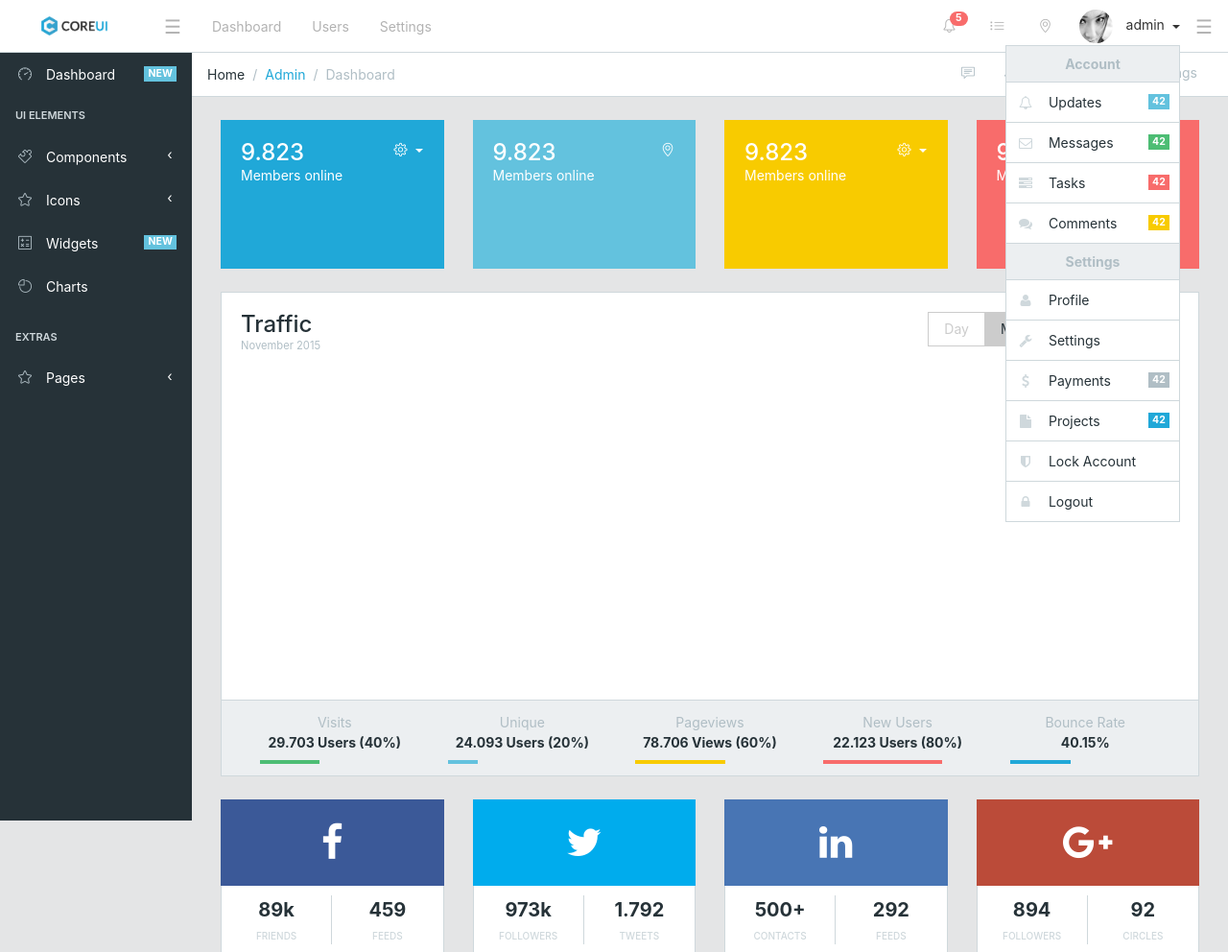
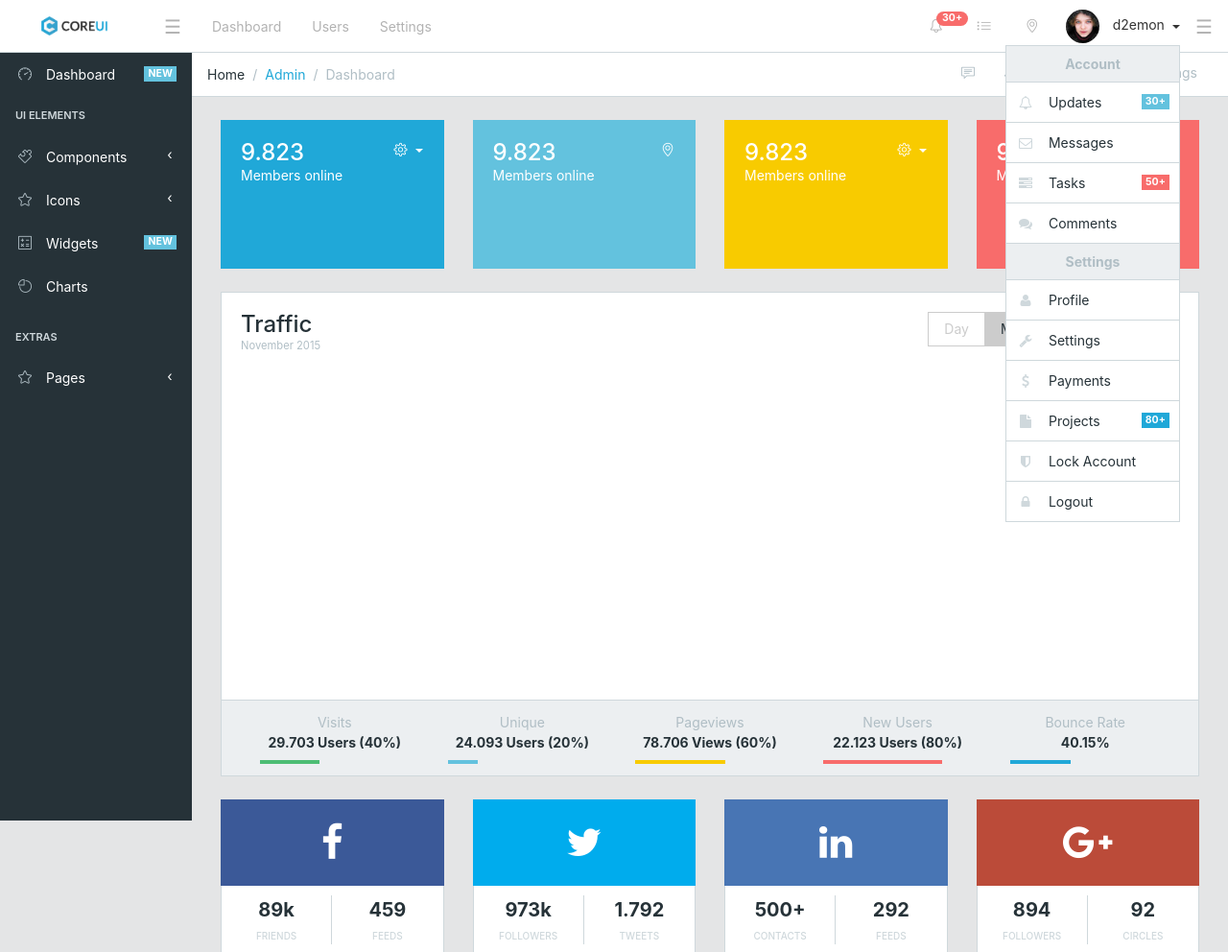
Before and after one commit to d2emon/projectboard, a Django app: page /projects/dashboard/ in a window 1280 px wide, after a click on "d2emon". Shown: the top 992 px of the page at 96% size. Run offline with Django 3.2, Linux system fonts and the light colour scheme; the visitor is signed in with stand-in values (Sample User, id 1); data that the repository does not hold is empty; some libraries are stand-ins or nearby versions.

Commit message:
User menu

```diff
--- a/projectboard/urls.py
+++ b/projectboard/urls.py
@@ -17,7 +17,7 @@ from django.conf.urls import url, include
 from django.contrib import admin
 
 urlpatterns = [
-    url(r'^users/', include('users.urls', namespace='users')),
+    url(r'^user/', include('users.urls', namespace='users')),
     url(r'^projects/', include('projects.urls', namespace='projects')),
     url(r'^admin/', admin.site.urls),
     url(r'^accounts/', include('registration.backends.default.urls')),
--- a/projects/views.py
+++ b/projects/views.py
@@ -77,10 +77,37 @@ def dashboard(request):
     elif request.method == 'GET':
         createform = CreateProjectForm()
 
+    import random
+    notifications = {
+        'updates': 0,
+        'messages': 0,
+        'tasks': 0,
+        'comments': 0,
+        'payments': 0,
+        'projects': 0,
+    }
+    for k in notifications:
+        n = random.randint(-50, 100)
+        if n < 0:
+            notifications[k] = 0
+            continue
+        for d in range(100, 0, -10):
+            if n > d:
+                n = str(d) + "+"
+                break
+        notifications[k] = n
+    userdata = {
+        'notifications': notifications,
+        'avatar': str(random.randint(1, 8)) + ".jpg",
+        'username': "d2emon",
+        'email': "d2emonium@gmail.com",
+    }
     context = {
         'subs': subs,
         'createform': createform,
-        'invites': invites
+        'invites': invites,
+
+        'userdata': userdata,
     }
     if request.GET.get('csv', ''):
         # response, writer = reponse_for_cvs()
--- a/templates/project/dashboard.html
+++ b/templates/project/dashboard.html
@@ -27,47 +27,45 @@
 {% block usermenu %}
 <ul class="nav navbar-nav ml-auto">
   <li class="nav-item d-md-down-none">
-                <a class="nav-link" href="#"><i class="icon-bell"></i><span class="badge badge-pill badge-danger">5</span></a>
+    <a class="nav-link" href="{% url 'users:notify' 'updates' %}#updates"><i class="icon-bell"></i>{% if userdata.notifications.updates %}<span class="badge badge-pill badge-danger">{{ userdata.notifications.updates }}</span>{% endif %}</a>
   </li>
   <li class="nav-item d-md-down-none">
-                <a class="nav-link" href="#"><i class="icon-list"></i></a>
+    <a class="nav-link" href="{% url 'users:projects' %}"><i class="icon-list"></i></a>
   </li>
   <li class="nav-item d-md-down-none">
-                <a class="nav-link" href="#"><i class="icon-location-pin"></i></a>
+    <a class="nav-link" href="{% url 'users:pins' %}"><i class="icon-location-pin"></i></a>
   </li>
   <li class="nav-item dropdown">
     <a class="nav-link dropdown-toggle nav-link" data-toggle="dropdown" href="#" role="button" aria-haspopup="true" aria-expanded="false">
-                  <img src="{% static 'images/avatars/6.jpg' %}" class="img-avatar" alt="admin@bootstrapmaster.com">
-                    <span class="d-md-down-none">admin</span>
+      <img src="{% static 'images/avatars/' %}{{userdata.avatar}}" class="img-avatar" alt="{{ userdata.email }}">
+      <span class="d-md-down-none">{{ userdata.username }}</span>
     </a>
     <div class="dropdown-menu dropdown-menu-right">
-
       <div class="dropdown-header text-center">
         <strong>Account</strong>
       </div>
 
-                    <a class="dropdown-item" href="#"><i class="fa fa-bell-o"></i> Updates<span class="badge badge-info">42</span></a>
-                    <a class="dropdown-item" href="#"><i class="fa fa-envelope-o"></i> Messages<span class="badge badge-success">42</span></a>
-                    <a class="dropdown-item" href="#"><i class="fa fa-tasks"></i> Tasks<span class="badge badge-danger">42</span></a>
-                    <a class="dropdown-item" href="#"><i class="fa fa-comments"></i> Comments<span class="badge badge-warning">42</span></a>
+      <a class="dropdown-item" href="{% url 'users:notify' 'updates' %}#updates"><i class="fa fa-bell-o"></i> Updates{% if userdata.notifications.updates %}<span class="badge badge-info">{{ userdata.notifications.updates }}</span>{% endif %}</a>
+      <a class="dropdown-item" href="{% url 'users:notify' 'messages' %}#messages"><i class="fa fa-envelope-o"></i> Messages{% if userdata.notifications.messages %}<span class="badge badge-success">{{ userdata.notifications.messages }}</span>{% endif %}</a>
+      <a class="dropdown-item" href="{% url 'users:notify' 'tasks' %}#tasks"><i class="fa fa-tasks"></i> Tasks{% if userdata.notifications.tasks %}<span class="badge badge-danger">{{ userdata.notifications.tasks }}</span>{% endif %}</a>
+      <a class="dropdown-item" href="{% url 'users:notify' 'comments' %}#comments"><i class="fa fa-comments"></i> Comments{% if userdata.notifications.comments %}<span class="badge badge-warning">{{ userdata.notifications.comments }}</span>{% endif %}</a>
 
       <div class="dropdown-header text-center">
         <strong>Settings</strong>
       </div>
 
-                    <a class="dropdown-item" href="#"><i class="fa fa-user"></i> Profile</a>
-                    <a class="dropdown-item" href="#"><i class="fa fa-wrench"></i> Settings</a>
-                    <a class="dropdown-item" href="#"><i class="fa fa-usd"></i> Payments<span class="badge badge-default">42</span></a>
-                    <a class="dropdown-item" href="#"><i class="fa fa-file"></i> Projects<span class="badge badge-primary">42</span></a>
+      <a class="dropdown-item" href="{% url 'users:profile' %}"><i class="fa fa-user"></i> Profile</a>
+      <a class="dropdown-item" href="{% url 'users:settings' %}"><i class="fa fa-wrench"></i> Settings</a>
+      <a class="dropdown-item" href="{% url 'users:payments' %}"><i class="fa fa-usd"></i> Payments{% if userdata.notifications.payments %}<span class="badge badge-default">{{ userdata.notifications.payments }}</span>{% endif %}</a>
+      <a class="dropdown-item" href="{% url 'users:projects' %}"><i class="fa fa-file"></i> Projects{% if userdata.notifications.projects %}<span class="badge badge-primary">{{ userdata.notifications.projects }}</span>{% endif %}</a>
       <div class="divider"></div>
-                    <a class="dropdown-item" href="#"><i class="fa fa-shield"></i> Lock Account</a>
-                    <a class="dropdown-item" href="#"><i class="fa fa-lock"></i> Logout</a>
+      <a class="dropdown-item" href="{% url 'users:lock' %}"><i class="fa fa-shield"></i> Lock Account</a>
+      <a class="dropdown-item" href="{% url 'users:logout' %}"><i class="fa fa-lock"></i> Logout</a>
     </div>
   </li>
   <li class="nav-item d-md-down-none">
     <a class="nav-link navbar-toggler aside-menu-toggler" href="#">☰</a>
   </li>
-
 </ul>
 {% endblock %}
 {% block navmenu %}
--- a/users/urls.py
+++ b/users/urls.py
@@ -15,4 +15,11 @@ urlpatterns = [
     # Dummy views
     url(r'^list$', views.login, name='list'),
     url(r'^settings$', views.login, name='settings'),
+    url(r'^notifications(?:/(?P<filter>\w+))?$', views.notify, name='notify'),
+    url(r'^payments$', views.login, name='payments'),
+    url(r'^projects$', views.login, name='projects'),
+    url(r'^pins$', views.login, name='pins'),
+    url(r'^profile$', views.login, name='profile'),
+    url(r'^lock$', views.login, name='lock'),
+    url(r'^logout$', views.login, name='logout'),
 ]
--- a/users/views.py
+++ b/users/views.py
@@ -63,3 +63,7 @@ def login(request):
         'registration/login.html',
         context,
     )
+
+
+def notify(request, filter=""):
+    return HttpResponseRedirect("/")
```
Lines whose indentation alone changed are shown as unchanged.
